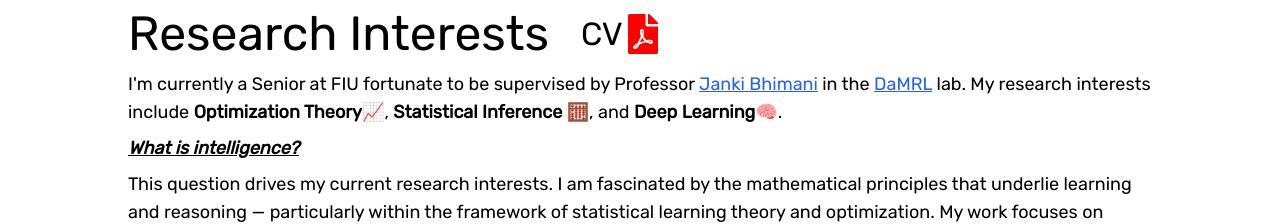
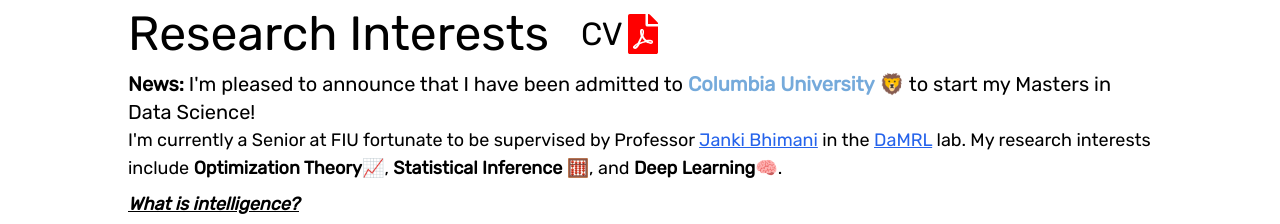
Before and after one commit to chriskverne/Portfolio-website, a Next.js app: page / in a window 1280 px wide. Shown: the part 322-546 px from the top of the page. Built offline with nearby package versions, Linux system fonts and the light colour scheme.

Commit message:
added Columbia news

```diff
--- a/app/components/Research.js
+++ b/app/components/Research.js
@@ -16,7 +16,7 @@
       </div>
 
       <div className='w-4/5 text-sm md:text-lg'>
-        <p>
+        <p className='text-md md:text-xl'> <strong>News:</strong> I'm pleased to announce that I have been admitted to{' '} <strong style={{ color: '#75AADB' }}>Columbia University</strong>{' '} 🦁 to start my Masters in Data Science! </p>        <p>
           I&apos;m currently a Senior at FIU fortunate to be supervised by Professor <Link className='text-blue-600 underline' target='blank' href={'https://www.cis.fiu.edu/faculty-staff/janki-bhimani/'}>Janki Bhimani</Link> in
           the <Link className='text-blue-600 underline' href={'https://damrl.cis.fiu.edu/'} target='_blank'>DaMRL</Link> lab.
           My research interests include <b>Optimization Theory📈</b>, <b>Statistical Inference 🧮</b>, and <b>Deep Learning🧠</b>.
```
